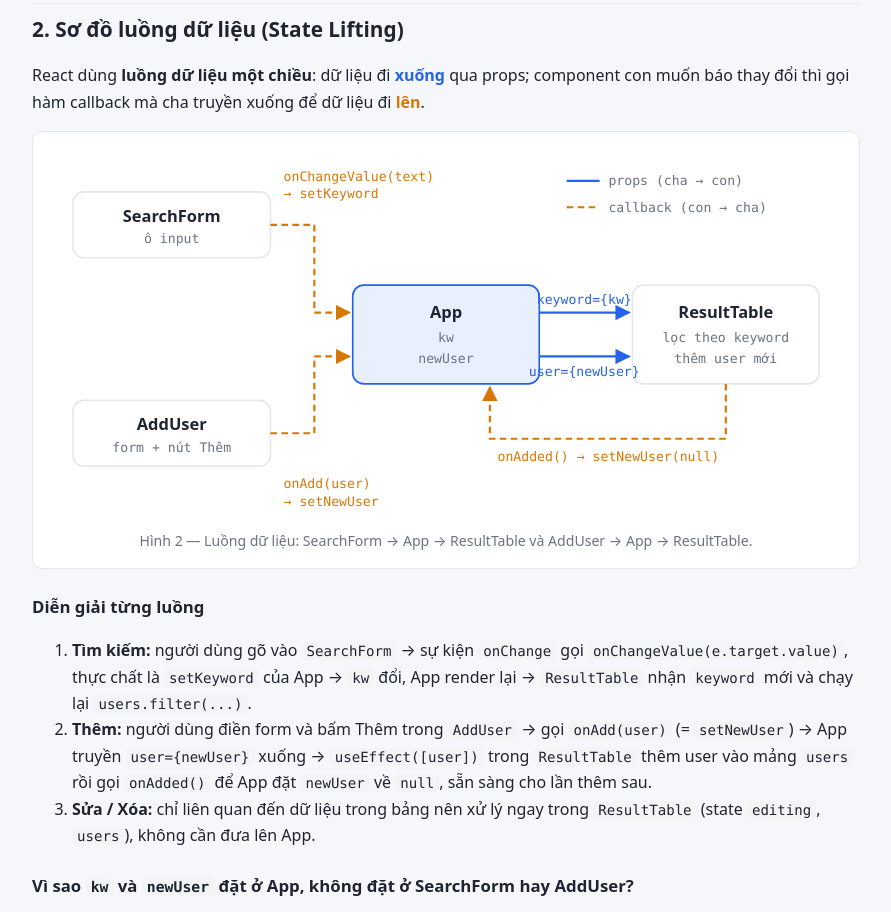
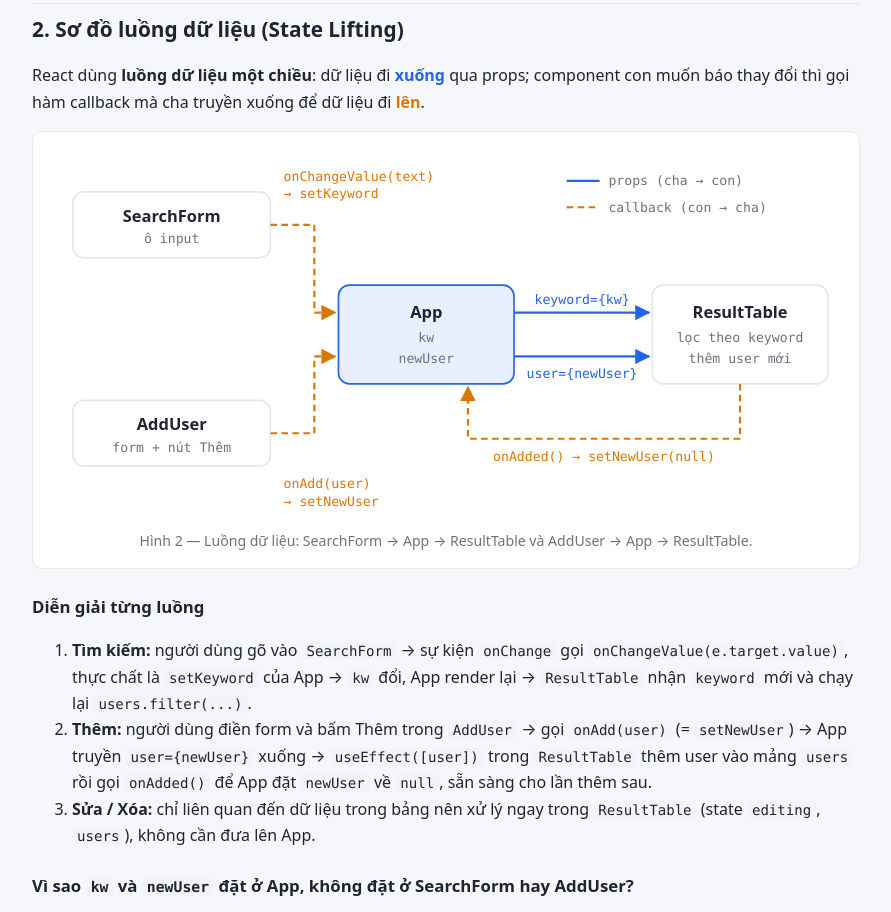
Before and after one commit to baocode2/CN-Web-TranDucBao, a plain HTML site: page Assign6/bao-cao.html in a window 1280 px wide. Shown: the part 1032-1944 px from the top of the page, without its empty margins (194-1085 px from the left). Drawn offline with Linux system fonts and the light colour scheme.

Commit message:
Assign6: widen data-flow diagram spacing so prop labels don't touch boxes
Co-Authored-By: Claude Opus 5.5 <noreply@anthropic.com>

```diff
--- a/Assign6/bao-cao.html
+++ b/Assign6/bao-cao.html
@@ -193,35 +193,35 @@
       <text class="t-title" x="110" y="257" text-anchor="middle">AddUser</text>
       <text class="t-sub" x="110" y="277" text-anchor="middle">form + nút Thêm</text>
 
-      <rect class="box-main" x="275" y="125" width="170" height="90" rx="10"/>
-      <text class="t-title" x="360" y="155" text-anchor="middle">App</text>
-      <text class="t-sub" x="360" y="177" text-anchor="middle">kw</text>
-      <text class="t-sub" x="360" y="196" text-anchor="middle">newUser</text>
+      <rect class="box-main" x="262" y="125" width="160" height="90" rx="10"/>
+      <text class="t-title" x="342" y="155" text-anchor="middle">App</text>
+      <text class="t-sub" x="342" y="177" text-anchor="middle">kw</text>
+      <text class="t-sub" x="342" y="196" text-anchor="middle">newUser</text>
 
-      <rect class="box" x="530" y="125" width="170" height="90" rx="10"/>
-      <text class="t-title" x="615" y="155" text-anchor="middle">ResultTable</text>
-      <text class="t-sub" x="615" y="177" text-anchor="middle">lọc theo keyword</text>
-      <text class="t-sub" x="615" y="196" text-anchor="middle">thêm user mới</text>
+      <rect class="box" x="548" y="125" width="160" height="90" rx="10"/>
+      <text class="t-title" x="628" y="155" text-anchor="middle">ResultTable</text>
+      <text class="t-sub" x="628" y="177" text-anchor="middle">lọc theo keyword</text>
+      <text class="t-sub" x="628" y="196" text-anchor="middle">thêm user mới</text>
 
       <!-- up: SearchForm -> App -->
-      <path class="edge-up" d="M200 70 H240 V150 H272" marker-end="url(#ah-up)"/>
+      <path class="edge-up" d="M200 70 H240 V150 H259" marker-end="url(#ah-up)"/>
       <text class="t-lbl-up" x="212" y="30">onChangeValue(text)</text>
       <text class="t-lbl-up" x="212" y="46">→ setKeyword</text>
 
       <!-- up: AddUser -> App -->
-      <path class="edge-up" d="M200 260 H240 V190 H272" marker-end="url(#ah-up)"/>
+      <path class="edge-up" d="M200 260 H240 V190 H259" marker-end="url(#ah-up)"/>
       <text class="t-lbl-up" x="212" y="310">onAdd(user)</text>
       <text class="t-lbl-up" x="212" y="326">→ setNewUser</text>
 
       <!-- down: App -> ResultTable -->
-      <path class="edge-down" d="M445 150 H527" marker-end="url(#ah-down)"/>
-      <text class="t-lbl-down" x="486" y="142" text-anchor="middle">keyword={kw}</text>
-      <path class="edge-down" d="M445 190 H527" marker-end="url(#ah-down)"/>
-      <text class="t-lbl-down" x="486" y="208" text-anchor="middle">user={newUser}</text>
+      <path class="edge-down" d="M422 150 H545" marker-end="url(#ah-down)"/>
+      <text class="t-lbl-down" x="484" y="142" text-anchor="middle">keyword={kw}</text>
+      <path class="edge-down" d="M422 190 H545" marker-end="url(#ah-down)"/>
+      <text class="t-lbl-down" x="484" y="210" text-anchor="middle">user={newUser}</text>
 
       <!-- up: ResultTable -> App (onAdded) -->
-      <path class="edge-up" d="M615 215 V265 H400 V218" marker-end="url(#ah-up)"/>
-      <text class="t-lbl-up" x="508" y="285" text-anchor="middle">onAdded() → setNewUser(null)</text>
+      <path class="edge-up" d="M628 215 V265 H380 V218" marker-end="url(#ah-up)"/>
+      <text class="t-lbl-up" x="504" y="285" text-anchor="middle">onAdded() → setNewUser(null)</text>
 
       <!-- legend -->
       <path class="edge-down" d="M470 30 H500"/>
```
